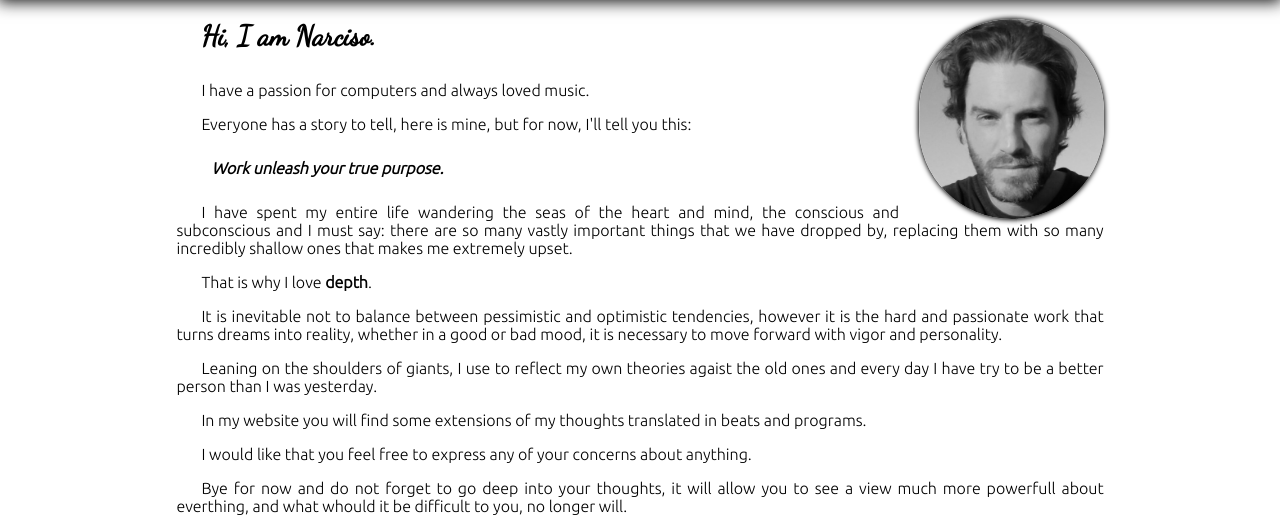
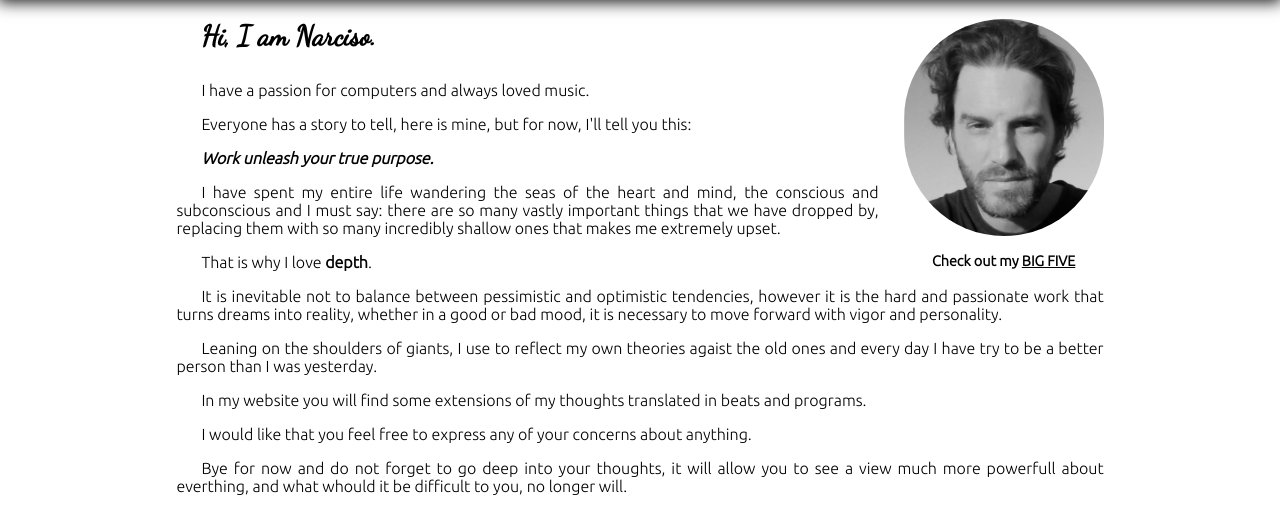
Before and after one commit to gdinarciso/gdinarciso.github.io, a PHP site: page / in a window 1280 px wide. Shown: the part 121-645 px from the top of the page. Run offline with PHP 8.4, Linux system fonts and the light colour scheme; some libraries are stand-ins or nearby versions; some web fonts are replaced.

Commit message:
27/7/21 update

```diff
--- a/css/default.css
+++ b/css/default.css
@@ -48,9 +48,7 @@ a {
 }
 
 a:hover {
-  transition: color 2s;
-  filter: drop-shadow(0px 0px 2px);
-  border-radius: 5px;
+  color: blue;
 }
 
 header { grid-area: header; }
@@ -89,7 +87,8 @@ header .moonsunicon {
 }
 
 header .moonsunicon:hover {
-  filter: drop-shadow(0px 0px 2px #000);
+  transition: filter 1s;
+  filter: drop-shadow(0px 0px 10px #111);
 }
 
 header .fa-sun {
@@ -121,7 +120,7 @@ header nav .borderAni:after {
 }
 
 header nav .borderAni:hover:after {
-  border-bottom-color: rgb(163, 65, 255);
+  border-bottom-color: blue;
   width: 100%;
 }
 
@@ -131,6 +130,10 @@ header nav a {
   padding: 15px 15px;
 
   color: #000;
+}
+
+header nav a:hover {
+  /* color: blue; */
 }
 
 header nav a:active {
@@ -212,20 +215,25 @@ article.home {
   text-justify: auto;
 }
 
-article.home .phrase {
-  padding: 10px;
-  font-style: italic;
+article.home .narciso {
+  float: right;
 }
 
-article.home .narciso {
-  float: right;
-  margin: 0 0 1px 20px;
-  /* padding: 3px; */
-  width: auto;
-  height: 200px;
+article.home .narciso .photo {
+  width: 200px;
+  height: auto;
   border-radius: 200px;
-  /* border: 1px solid #ccc; */
-  box-shadow: 0px 0px 5px 1px #000;
+}
+
+article.home .narciso .bigfive {
+  /* font-family: 'Dancing Script', cursive; */
+  text-align: center;
+  font-weight: bold;
+  font-size: 90%;
+}
+
+article.home .narciso .bigfive a {
+  text-decoration: underline;
 }
 
 article.home p {
@@ -234,6 +242,12 @@ article.home p {
 
 article.home .greeting {
   font-family: 'Dancing Script', cursive;
+}
+
+article.home .phrase {
+  /* font-family: 'Flamenco', cursive; */
+  font-style: italic;
+  font-weight: bold;
 }
 
 /* IT -------------------------------------------*/
@@ -271,6 +285,8 @@ article.it a {
 }
 
 article.it a:hover {
+  transition: color .3s;
+  border-radius: 5px;
   color: yellow;
   background-color: #000000;
 }
--- a/html/header.html
+++ b/html/header.html
@@ -5,7 +5,7 @@
 <p class="item phrase">Hello and welcome aboard!</p>
 <!-- <p class="item phrase">Deep work is the way to your purpose. Keep working!</p> -->
 
-<nav class="item nav">
+<nav class="item">
   <div class="borderAni"><a href="/index.html"><i class="fas fa-igloo"></i>HOME</a></div>
   <div class="borderAni"><a href="/html/it.html"><i class="fas fa-microchip"></i>I.T.</a></div>
   <div class="borderAni"><a href="/html/music.html"><i class="fas fa-drum"></i>MUSIC</a></div>
--- a/index.html
+++ b/index.html
@@ -40,17 +40,15 @@
   <article class='home'>
 
     <section>
-      <img
-       src="/image/narciso.jpg"
-       class="narciso"
-       title="Photo by Наталья Маркина from Pexels"
-       alt="Reflect yourself on it. What do you see?"
-      >
+      <div class="narciso">
+        <img src="/image/narciso.jpg" class="photo" title="Photo by Наталья Маркина from Pexels" alt="Reflect yourself on it. What do you see?">
+        <p class='bigfive'>Check out my <a href="https://bigfive-test.com/result/60921b62087f980009cee13b">BIG FIVE</a></p>
+      </div>
 
       <h1 class='first greeting'>Hi, I am Narciso.</h1>
       <p>I have a passion for computers and always loved music.</p>
       <p>Everyone has a story to tell, here is mine, but for now, I'll tell you this:</p>
-      <p class='phrase'><strong>Work unleash your true purpose.</strong></p>
+      <p class='phrase'>Work unleash your true purpose.</p>
       <p>I have spent my entire life wandering the seas of the heart and mind, the conscious and subconscious and I must say: there are so many vastly important things that we have dropped by, replacing them with so many incredibly shallow ones that makes me extremely upset.</p>
       <p>That is why I love <strong>depth</strong>.</p>
       <p>It is inevitable not to balance between pessimistic and optimistic tendencies, however it is the hard and passionate work that turns dreams into reality, whether in a good or bad mood, it is necessary to move forward with vigor and personality.</p>
```
Also changed, not shown: css/dark.css (+24 -11 lines), html/resume.html (+20 -0 lines), 2 other files.
